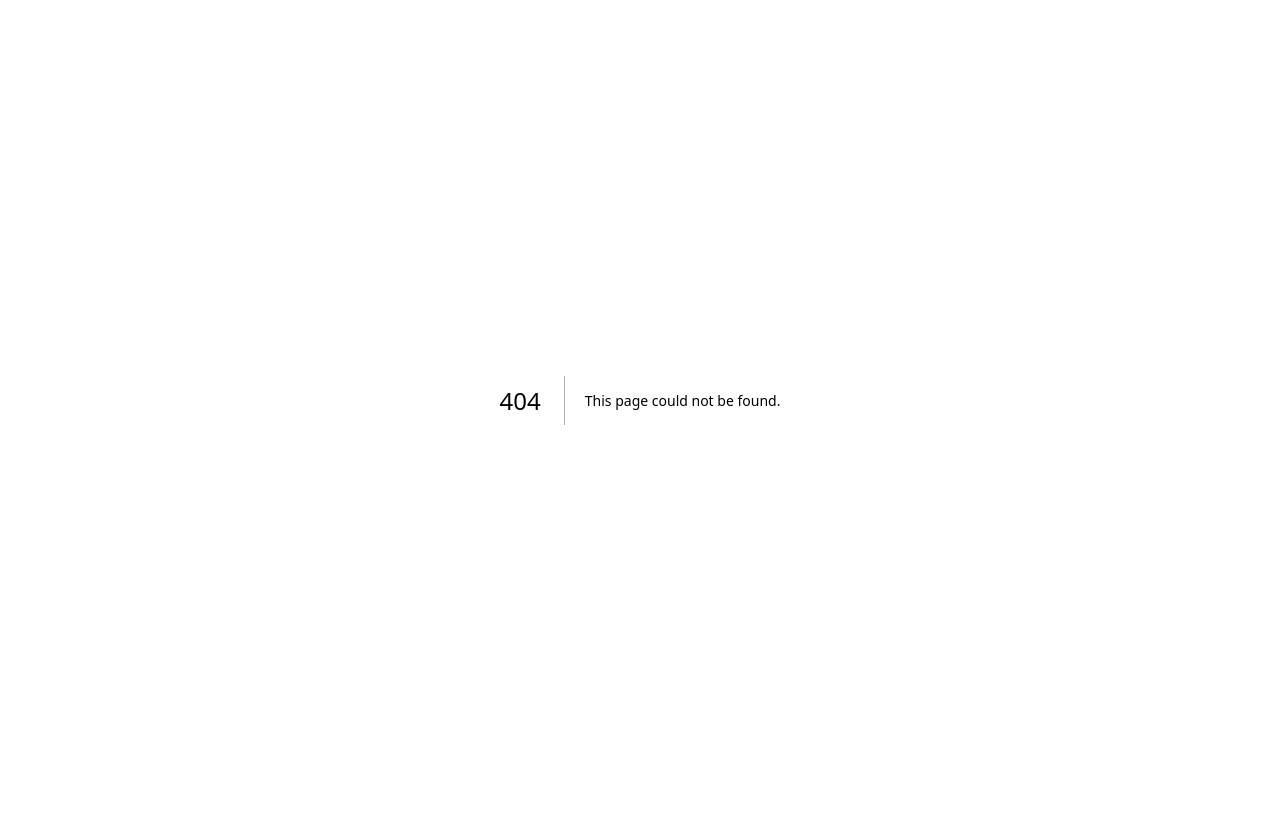
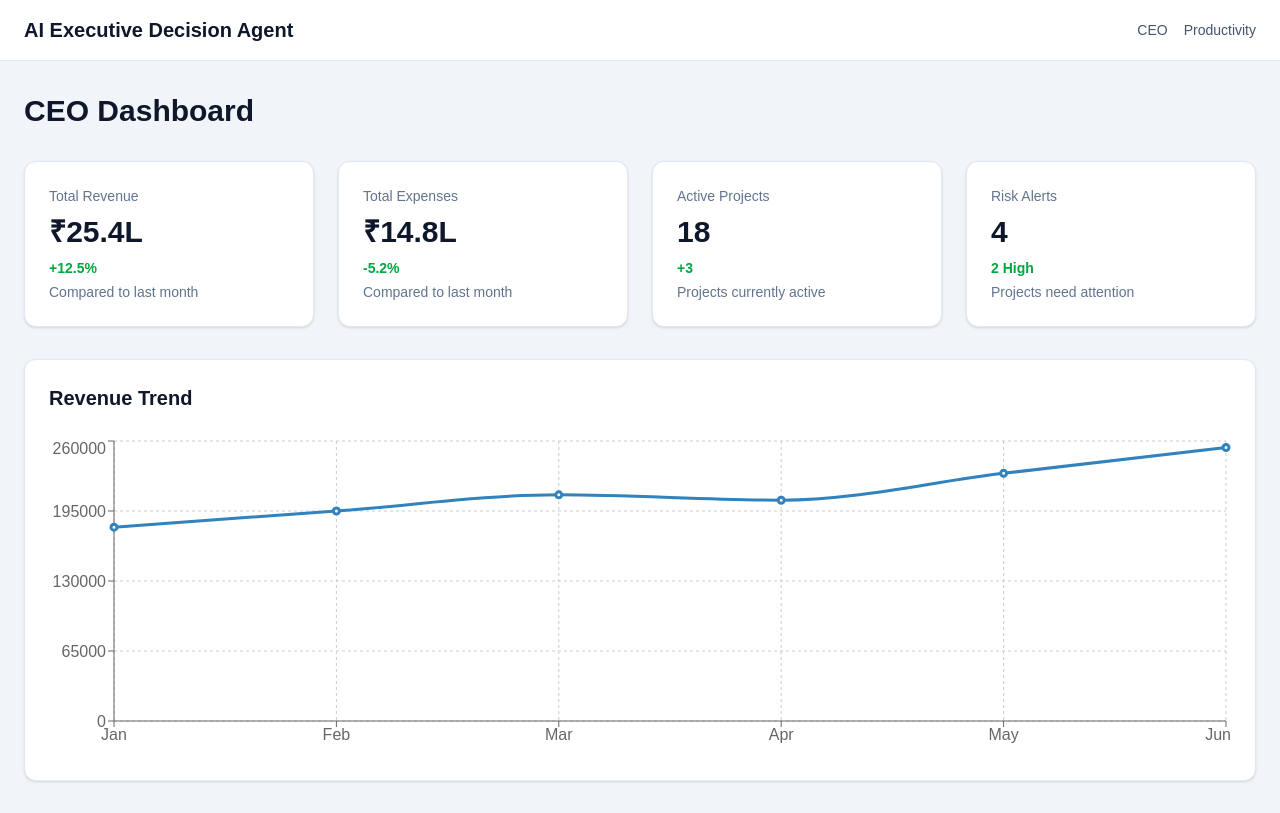
Before and after one commit to ramgavade13/Industry-, a Next.js app in the folder frontend/: page /dashboard/ceo in a window 1280 px wide. Before the commit this address had no page. Built offline with nearby package versions, Linux system fonts and the light colour scheme.

Commit message:
Add CEO dashboard page

```diff
--- /dev/null
+++ b/frontend/app/dashboard/ceo/page.tsx
@@ -0,0 +1,26 @@
+import ChartWidget from "@/components/ChartWidget";
+import DashboardLayout from "@/components/DashboardLayout";
+import KPICard from "@/components/KPICard";
+import { kpiData, revenueData } from "@/data/mockData";
+
+export default function CEODashboard() {
+  return (
+    <DashboardLayout title="CEO Dashboard">
+      <section className="grid gap-6 md:grid-cols-2 lg:grid-cols-4">
+        {kpiData.map((kpi) => (
+          <KPICard
+            key={kpi.title}
+            title={kpi.title}
+            value={kpi.value}
+            change={kpi.change}
+            description={kpi.description}
+          />
+        ))}
+      </section>
+
+      <section className="mt-8">
+        <ChartWidget data={revenueData} />
+      </section>
+    </DashboardLayout>
+  );
+}
```
